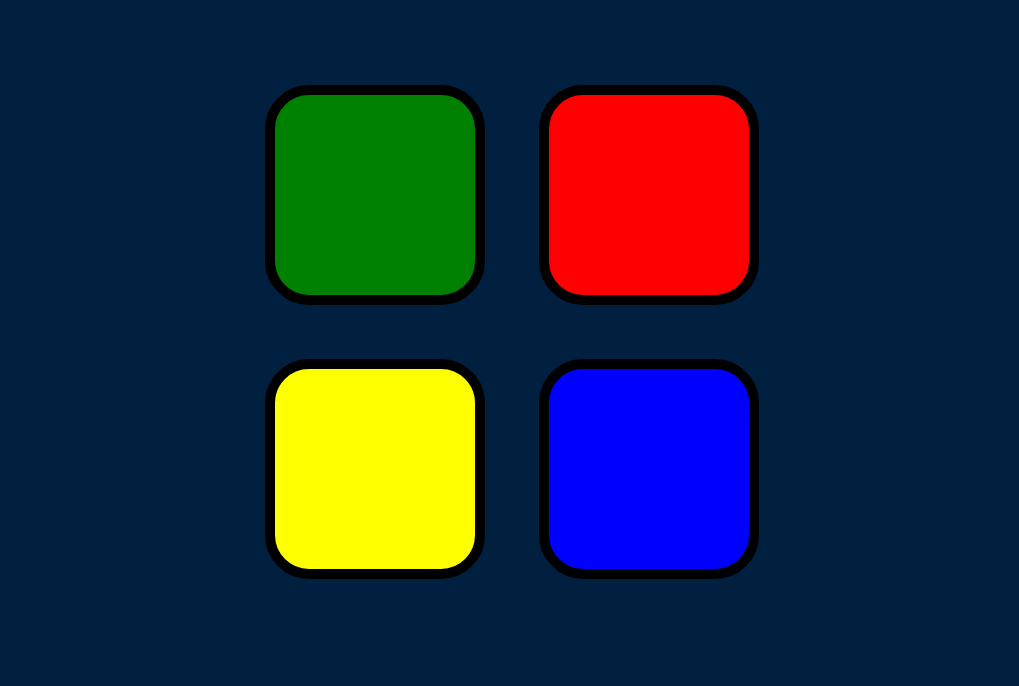
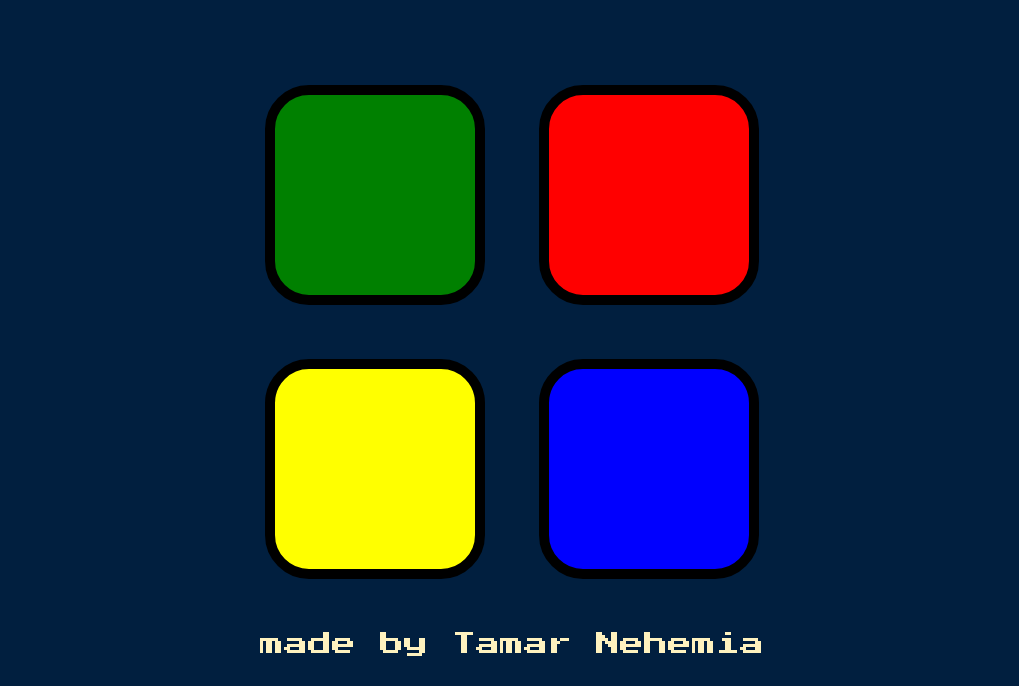
Before and after one commit to hana-tamar-nehemia/Simon-Game, a plain HTML site: page index.html in a window 1280 px wide. Shown: the part 114-800 px from the top of the page, without its empty margins (128-1147 px from the left). Drawn offline with nearby package versions, Linux system fonts and the light colour scheme.

Commit message:
Update index.html

```diff
--- a/index.html
+++ b/index.html
@@ -24,6 +24,7 @@
         <div type="button" id="blue" class="btn blue"></div>
       </div>
     </div>
+    <p id="copyrght">made by Tamar Nehemia</p>
     <script src="https://ajax.googleapis.com/ajax/libs/jquery/3.6.3/jquery.min.js"></script>
     <script src="game.js"></script>
   </body>
```
